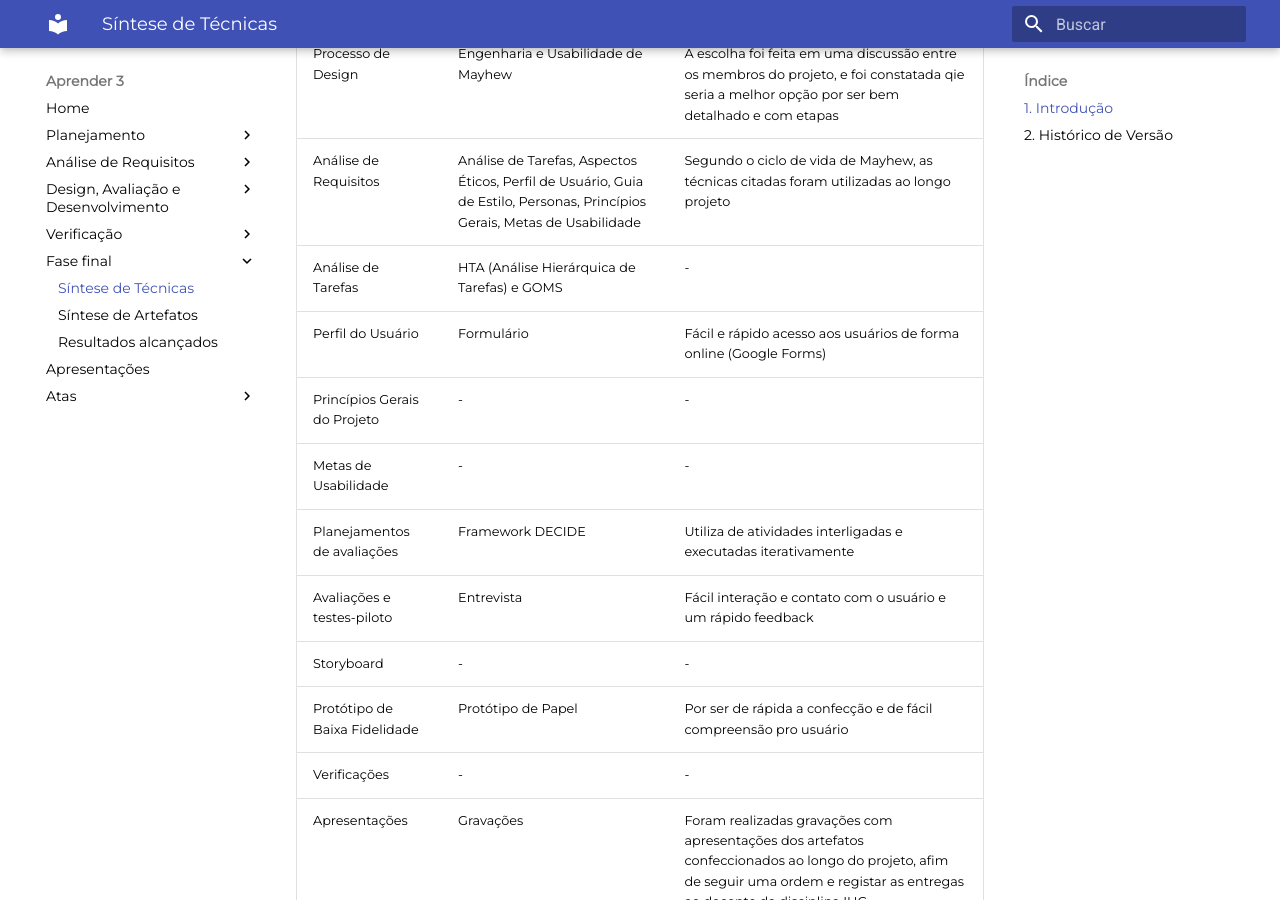
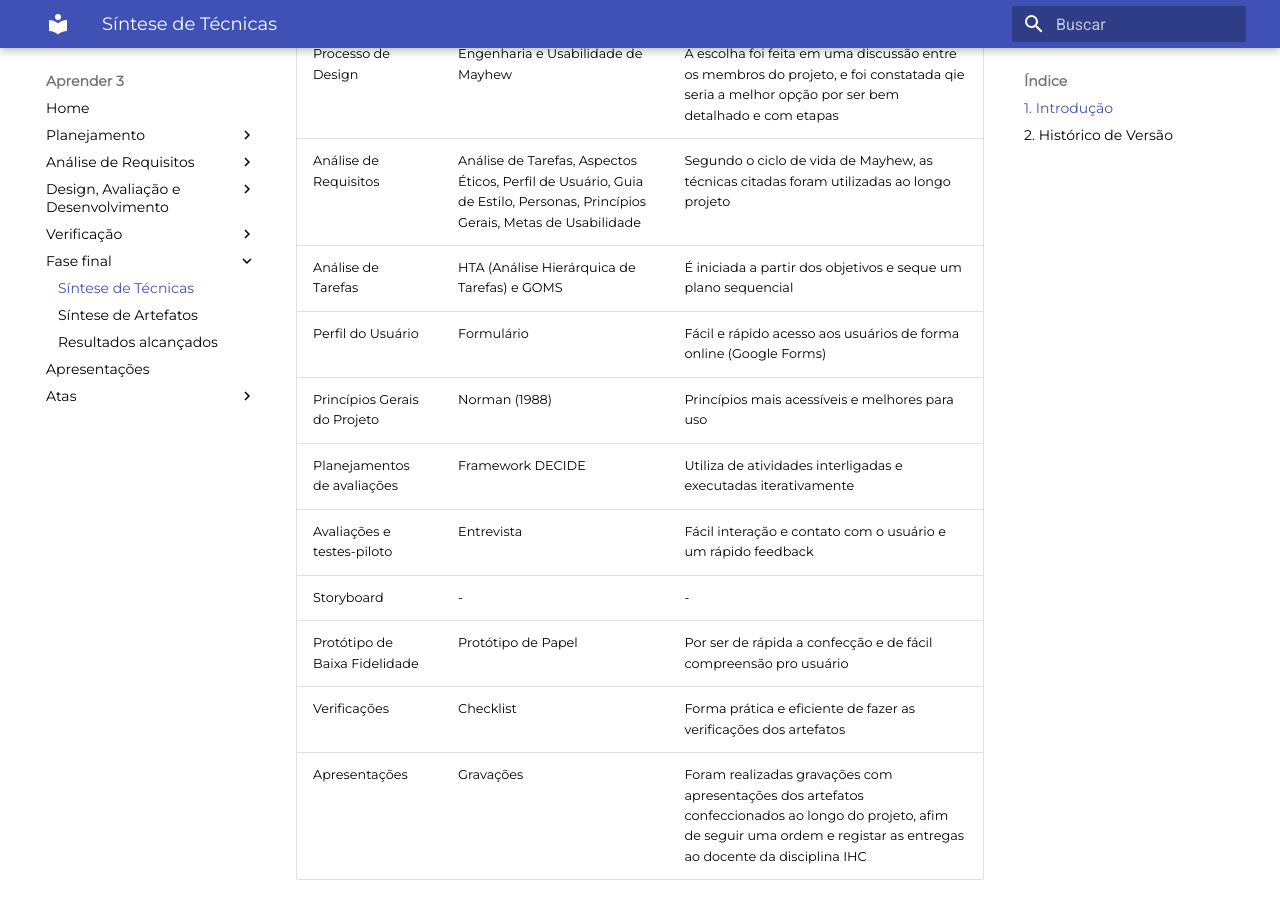
Before and after one commit to mdsreq-fga-unb/2022.2-Aprender3, an MkDocs documentation site: the page built from docs/fase_final/sintese_tecnicas.md, in a window 1280 px wide and 900 px high, scrolled down 312 px. Built offline with MkDocs 1.6.1 and Material for MkDocs 9.7.7, drawn with Linux system fonts in a browser that asks for light colours.

Commit message:
Update sintese_tecnicas.md

```diff
--- a/docs/fase_final/sintese_tecnicas.md
+++ b/docs/fase_final/sintese_tecnicas.md
@@ -7,15 +7,14 @@ A tabela a seguir sintetiza quais técnicas foram utilizadas ao longo do projeto
 |-----------|-----------------|---------------------------|
 | Processo de Design | Engenharia e Usabilidade de Mayhew | A escolha foi feita em uma discussão entre os membros do projeto, e foi constatada qie seria a melhor opção por ser bem detalhado e com etapas |
 | Análise de Requisitos | Análise de Tarefas, Aspectos Éticos, Perfil de Usuário, Guia de Estilo, Personas, Princípios Gerais, Metas de Usabilidade | Segundo o ciclo de vida de Mayhew, as técnicas citadas foram utilizadas ao longo projeto |
-| Análise de Tarefas | HTA (Análise Hierárquica de Tarefas) e GOMS | - |
+| Análise de Tarefas | HTA (Análise Hierárquica de Tarefas) e GOMS | É iniciada a partir dos objetivos e seque um plano sequencial |
 | Perfil do Usuário | Formulário | Fácil e rápido acesso aos usuários de forma online (Google Forms) |
-| Princípios Gerais do Projeto | - | - |
-| Metas de Usabilidade | - | - |
+| Princípios Gerais do Projeto | Norman (1988) | Princípios mais acessíveis e melhores para uso |
 | Planejamentos de avaliações | Framework DECIDE | Utiliza de atividades interligadas e executadas iterativamente |
 | Avaliações e testes-piloto | Entrevista | Fácil interação e contato com o usuário e um rápido feedback |
 | Storyboard | -| - |
 | Protótipo de Baixa Fidelidade | Protótipo de Papel | Por ser de rápida a confecção e de fácil compreensão pro usuário |
-| Verificações | - | - |
+| Verificações | Checklist | Forma prática e eficiente de fazer as verificações dos artefatos |
 | Apresentações | Gravações | Foram realizadas gravações com apresentações dos artefatos confeccionados ao longo do projeto, afim de seguir uma ordem e registar as entregas ao docente da disciplina IHC |
 
 <figcaption> <center>Tabela 1: Síntese de Técnicas utilizadas no projeto - Fonte: Autor</figcaption>
```
